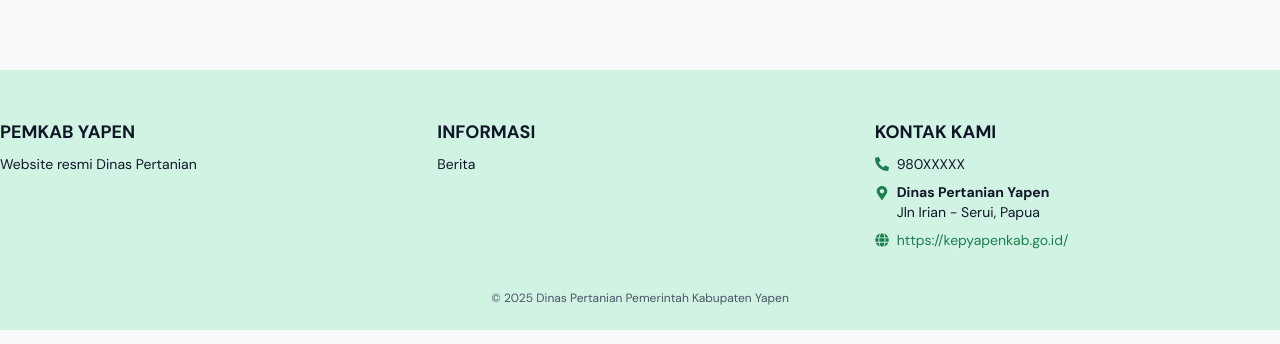
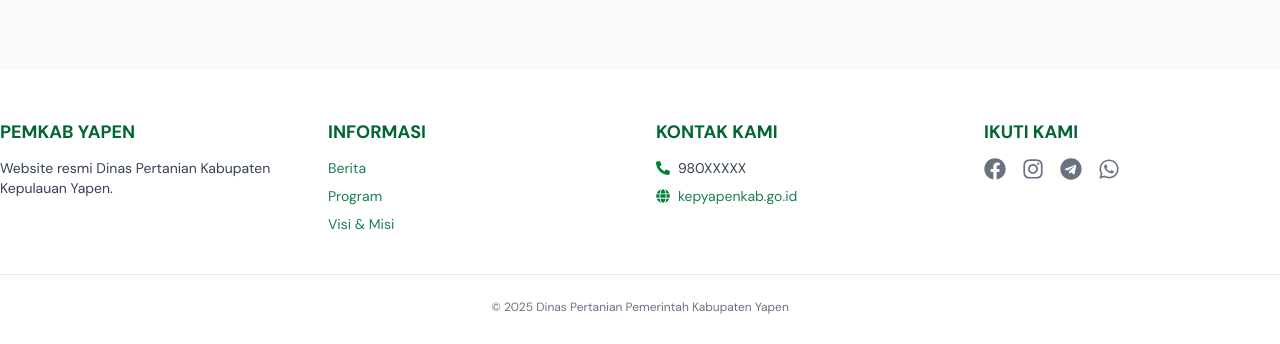
Before and after one commit to amongkareng/dinas-pertanian-yapen, a React (Vite) app: page / in a window 1280 px wide. Shown: the part 1086-1430 px from the top of the page. Built offline with nearby package versions, Linux system fonts and the light colour scheme; no server answers; the database is empty.

Commit message:
add fitur search dan logo medsos

```diff
--- a/src/components/Footer.jsx
+++ b/src/components/Footer.jsx
@@ -1,54 +1,98 @@
-import { FaPhoneAlt, FaGlobe, FaMapMarkerAlt } from "react-icons/fa";
+import {
+  FaPhoneAlt,
+  FaGlobe,
+  FaMapMarkerAlt,
+  FaFacebook,
+  FaInstagram,
+  FaTelegram,
+  FaWhatsapp,
+} from "react-icons/fa";
+import { Link } from "react-router-dom"; // Impor Link untuk navigasi
 
 const Footer = () => {
   return (
-    <footer className="bg-brand-light text-text pt-12 pb-6 mt-16">
-      <div className="container grid grid-cols-1 md:grid-cols-3 gap-8">
-        {/* Left */}
-        <div>
-          <h3 className="text-lg font-bold mb-2">PEMKAB YAPEN</h3>
-          <p className="text-sm">Website resmi Dinas Pertanian</p>
+    // Kurangi padding atas dari pt-16 menjadi pt-12
+    <footer className="bg-white text-gray-700 pt-12 pb-8 mt-16">
+      <div className="container">
+        {/* Gunakan 4 kolom untuk menampung semua informasi */}
+        <div className="grid grid-cols-1 sm:grid-cols-2 lg:grid-cols-4 gap-8">
+
+          {/* Kolom 1: Tentang */}
+          <div className="sm:col-span-2 lg:col-span-1">
+            <h3 className="text-lg font-bold mb-3 text-green-800">PEMKAB YAPEN</h3>
+            <p className="text-sm">
+              Website resmi Dinas Pertanian Kabupaten Kepulauan Yapen.
+            </p>
           </div>
 
-        {/* Middle */}
+          {/* Kolom 2: Informasi */}
           <div>
-          <h3 className="text-lg font-bold mb-2">INFORMASI</h3>
-          <p className="text-sm">Berita</p>
+            <h3 className="text-lg font-bold mb-3 text-green-800">INFORMASI</h3>
+            <ul className="space-y-2 text-sm">
+              <li>
+                <Link to="/news" className="hover:text-green-600 hover:underline">
+                  Berita
+                </Link>
+              </li>
+              <li>
+                <Link to="/program" className="hover:text-green-600 hover:underline">
+                  Program
+                </Link>
+              </li>
+               <li>
+                <Link to="/visimisi" className="hover:text-green-600 hover:underline">
+                  Visi & Misi
+                </Link>
+              </li>
+            </ul>
           </div>
 
-        {/* Right */}
+          {/* Kolom 3: Kontak Kami */}
           <div>
-          <h3 className="text-lg font-bold mb-2">KONTAK KAMI</h3>
+            <h3 className="text-lg font-bold mb-3 text-green-800">KONTAK KAMI</h3>
             <ul className="space-y-2 text-sm">
               <li className="flex items-center gap-2">
-              <FaPhoneAlt className="text-brand" />
+                <FaPhoneAlt className="text-green-700" />
                 980XXXXX
               </li>
-            <li className="flex items-start gap-2">
-              <FaMapMarkerAlt className="text-brand mt-1" />
-              <span>
-                <strong>Dinas Pertanian Yapen</strong> <br />
-                Jln Irian - Serui, Papua
-              </span>
-            </li>
               <li className="flex items-center gap-2">
-              <FaGlobe className="text-brand" />
+                <FaGlobe className="text-green-700" />
                 <a
                   href="https://kepyapenkab.go.id/"
                   target="_blank"
-                rel="noreferrer"
-                className="hover:underline"
+                  rel="noopener noreferrer"
+                  className="hover:underline hover:text-green-600"
                 >
-                https://kepyapenkab.go.id/
+                  kepyapenkab.go.id
                 </a>
               </li>
             </ul>
           </div>
+
+          {/* Kolom 4: Ikuti Kami (Media Sosial) */}
+          <div>
+            <h3 className="text-lg font-bold mb-3 text-green-800">IKUTI KAMI</h3>
+            <div className="flex items-center gap-4">
+              <a href="#" target="_blank" rel="noopener noreferrer" title="Facebook" className="text-gray-500 hover:text-blue-600 transition-colors">
+                <FaFacebook size={22} />
+              </a>
+              <a href="#" target="_blank" rel="noopener noreferrer" title="Instagram" className="text-gray-500 hover:text-pink-500 transition-colors">
+                <FaInstagram size={22} />
+              </a>
+              <a href="#" target="_blank" rel="noopener noreferrer" title="Telegram" className="text-gray-500 hover:text-blue-400 transition-colors">
+                <FaTelegram size={22} />
+              </a>
+              <a href="#" target="_blank" rel="noopener noreferrer" title="WhatsApp" className="text-gray-500 hover:text-green-500 transition-colors">
+                <FaWhatsapp size={22} />
+              </a>
+            </div>
+          </div>
         </div>
 
         {/* Bottom Bar */}
-      <div className="mt-10 text-center text-xs text-gray-600">
-        © 2025 Dinas Pertanian Pemerintah Kabupaten Yapen
+        <div className="mt-10 text-center text-xs text-gray-500 border-t border-gray-200 pt-6">
+          © {new Date().getFullYear()} Dinas Pertanian Pemerintah Kabupaten Yapen
+        </div>
       </div>
     </footer>
   );
--- a/src/pages/News.jsx
+++ b/src/pages/News.jsx
@@ -7,16 +7,16 @@ import NewsCard from "../components/NewsCard";
 import { collection, getDocs, query, orderBy } from "firebase/firestore";
 import { db } from "../firebase";
 
-// 1. Import Skeleton dan CSS-nya
 import Skeleton, { SkeletonTheme } from "react-loading-skeleton";
 import "react-loading-skeleton/dist/skeleton.css";
 
 const News = () => {
   const [berita, setBerita] = useState([]);
   const [loading, setLoading] = useState(true);
+  // 1. Tambahkan state untuk menyimpan teks pencarian
+  const [searchTerm, setSearchTerm] = useState("");
 
   useEffect(() => {
-    // ... (useEffect Anda yang lain tetap sama)
     aos.init({ duration: 1000, delay: 100, once: true });
 
     const fetchData = async () => {
@@ -39,38 +39,55 @@ const News = () => {
     fetchData();
   }, []);
 
+  // 2. Tambahkan logika untuk memfilter berita berdasarkan judul
+  const filteredBerita = berita.filter((item) =>
+    item.title.toLowerCase().includes(searchTerm.toLowerCase())
+  );
+
   return (
-    // 2. Bungkus semuanya dengan SkeletonTheme untuk warna yang konsisten
     <SkeletonTheme baseColor="#e0e0e0" highlightColor="#f5f5f5">
       <main className="container py-16">
         <h1
           data-aos="fade-up"
-          className="text-3xl sm:text-4xl font-bold text-center mb-12"
+          className="text-3xl sm:text-4xl font-bold text-center mb-8"
         >
-          Berita
+          Berita & Kegiatan
         </h1>
 
-        {/* 3. Ubah bagian loading */}
+        {/* 3. Tambahkan elemen input untuk search bar */}
+        <div className="mb-12 max-w-lg mx-auto" data-aos="fade-up" data-aos-delay="100">
+          <input
+            type="text"
+            placeholder="Cari berita berdasarkan judul..."
+            className="w-full px-4 py-3 border border-gray-300 rounded-lg shadow-sm focus:outline-none focus:ring-2 focus:ring-green-500 transition"
+            value={searchTerm}
+            onChange={(e) => setSearchTerm(e.target.value)}
+          />
+        </div>
+
+        {/* 4. Ubah logika render untuk menggunakan data yang sudah difilter */}
         {loading ? (
-          // Tampilkan 6 kerangka kartu saat loading
           <div className="grid grid-cols-1 sm:grid-cols-2 lg:grid-cols-3 gap-8">
-            {Array(6)
-              .fill(0)
-              .map((_, index) => (
+            {Array(6).fill(0).map((_, index) => (
                 <div key={index} className="bg-white rounded-lg shadow-md overflow-hidden">
-                  <Skeleton height={192} /> {/* Kerangka untuk gambar */}
+                  <Skeleton height={192} />
                   <div className="p-4">
-                    <Skeleton count={2} style={{ marginBottom: '0.5rem' }}/> {/* Kerangka untuk tanggal & judul */}
-                    <Skeleton height={20} width="80%" /> {/* Kerangka untuk judul */}
+                    <Skeleton count={2} style={{ marginBottom: '0.75rem' }}/>
+                    <Skeleton height={20} width="80%" />
                   </div>
                 </div>
               ))}
           </div>
-        ) : berita.length === 0 ? (
-          <p className="text-center text-gray-500">Belum ada berita.</p>
+        ) : filteredBerita.length === 0 ? (
+          <p className="text-center text-gray-500">
+            {searchTerm
+              ? "Berita yang Anda cari tidak ditemukan."
+              : "Belum ada berita."
+            }
+          </p>
         ) : (
           <div className="grid grid-cols-1 sm:grid-cols-2 lg:grid-cols-3 gap-8">
-            {berita.map((item, index) => (
+            {filteredBerita.map((item, index) => (
               <NewsCard
                 key={item.id}
                 {...item}
```
Lines whose indentation alone changed are shown as unchanged.
